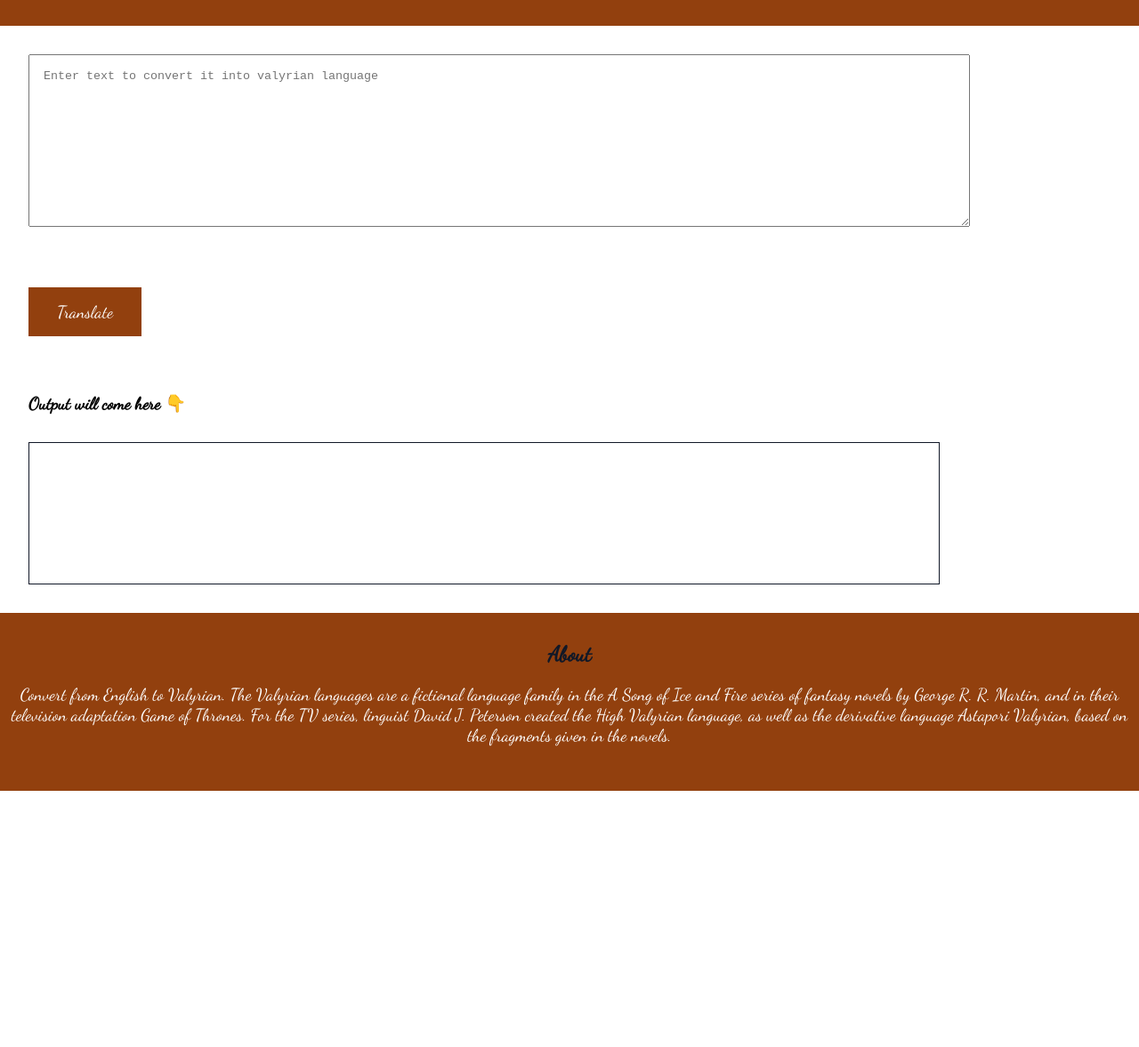
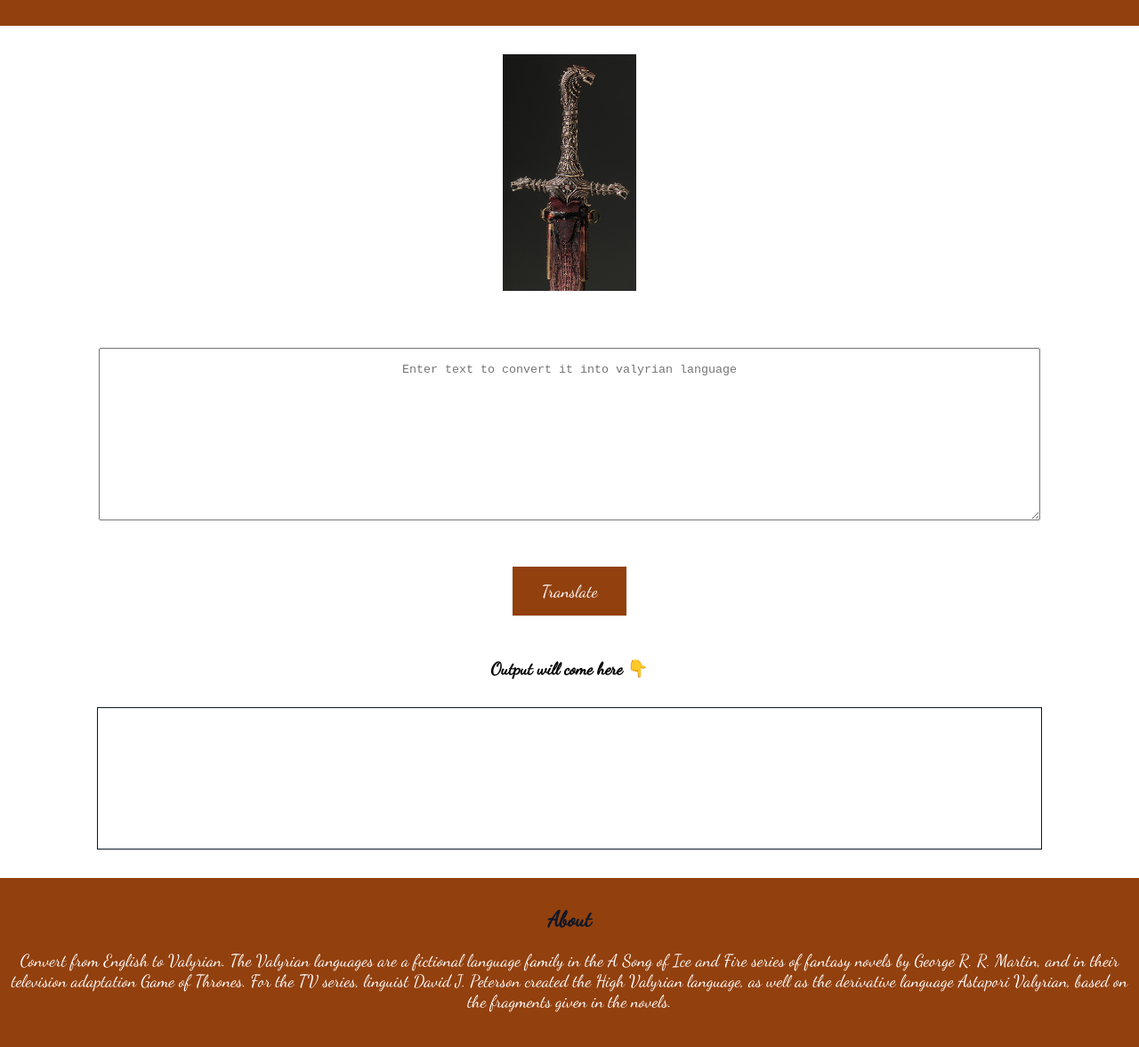
Before and after one commit to akashmehrotra29/fun-translation-app, a plain HTML site: page index.html in a window 1280 px wide. Shown: the part 73-1250 px from the top of the page at 89% size. Before the commit the page ends 962 px from the top, so only its background shows below. Drawn offline with Linux system fonts and the light colour scheme.

Commit message:
feat - convert to valyrian language

```diff
--- a/app.js
+++ b/app.js
@@ -0,0 +1,24 @@
+var btnTranslate = document.querySelector("#btn-translate");
+var txtInput = document.querySelector ("#txt-input");
+var outputDiv = document.querySelector ("#output");
+
+var url = "https://api.funtranslations.com/translate/valyrian.json"; //url of api
+
+function generateURL (text) {
+    return url + "?text=" + text;   //Generating url for get request
+}
+
+btnTranslate.addEventListener ("click", function clickEventHandler() {
+
+    fetch (generateURL(txtInput.value))     //fetch from url
+    .then (response => response.json())     //then convert response to json
+    .then (json => {                        //then write translated text to output box
+        var translatedText = json.contents.translated;
+        outputDiv.innerText = translatedText;
+    })
+
+    .catch(function errorHandler(error){    //catch block to handle error when server doesn't respond
+        console.log ("error has been occured"+error);
+        alert("Something is wrong with server. Please try again later");
+    })
+});
--- a/index.html
+++ b/index.html
@@ -5,27 +5,46 @@
     <meta name="viewport" content="width=device-width, initial-scale=1.0">
     <title>Valyrian Translator</title>
 
+    <!-- Connecting styles.css file -->
     <link href="styles.css" rel="stylesheet"/>
 
 </head>
 <body>
 
+    <!-- Creating navigation bar -->
     <nav class="navigation">
         <div class="heading"> Valyrian Translator </div>
     </nav>
 
-    <textarea id="txt-input" placeholder="Enter text to convert it into valyrian language"></textarea>
+    <!-- Creating header for image -->
+    <header class="hero">
+        <img class="hero-img" src="/images/Valyrian.jpg"/>
+    </header>
 
-    <button>Translate</button>
+    <!-- Create text area for input -->
+    <div align="center">
+        <textarea id="txt-input" placeholder="Enter text to convert it into valyrian language"></textarea>
+    </div>
 
-    <div class="output-box-text"><strong>Output will come here 👇</strong></div>
-    <div class="output-box"></div>
+    <!-- Create button to trigger event -->
+    <div align="center">
+        <button id="btn-translate">Translate</button>
+    </div>
 
+    <!-- Output -->
+    <div align="center">
+        <div class="output-box-text"><strong>Output will come here 👇</strong></div>
+        <div id="output" class="output-box"></div>
+    </div>
+
+    <!-- Footer with about section -->
     <footer class="footer">
         <div class="footer-header"> About </div>
         <p class="footer-text">Convert from English to Valyrian. The Valyrian languages are a fictional language family in the A Song of Ice and Fire series of fantasy novels by George R. R. Martin, and in their television adaptation Game of Thrones. For the TV series, linguist David J. Peterson created the High Valyrian language, as well as the derivative language Astapori Valyrian, based on the fragments given in the novels.</p>
     </footer>
 
+    <!-- Connecting javascript file -->
+    <script src="app.js" type="text/javascript"></script>
 
 </body>
 </html>
--- a/styles.css
+++ b/styles.css
@@ -22,12 +22,26 @@ body{
     text-align: center;
 }
 
+/* Header */
+.hero{
+    padding: 1rem;
+}
+
+.hero .hero-img{
+    display: block;
+    margin: auto;
+    max-width: 150px;
+    padding: 1rem;
+
+}
+
 /* Text area input */
 textarea{
     width: 80%;
     height: 20vh;
     margin: 2rem;
     padding: 1rem;
+    text-align: center;
 }
 
 /* Button */
@@ -35,11 +49,10 @@ button{
     background-color: var(--primary-color);
     color: white;
     border: none;
-    margin: 1rem 0rem;
     padding: 1rem 2rem;
     font-size: larger;
     font-family: 'Dancing Script', cursive ;
-    margin: 2rem;
+    margin: 1rem 2rem;
 
 }
 
@@ -52,14 +65,17 @@ button{
 
 .output-box{
     box-sizing: border-box;
-    width: 80%;
+    width: 83%;
     height: 20vh;
     overflow: scroll;
     border: 1px solid var(--black);
     margin: 2rem;
+    padding: 1rem;
+    font-size: x-large;
 
 }
 
+/* footer */
 .footer{
     background-color: var(--primary-color);
     padding: 2rem 0rem;
```
Also changed, not shown: images/Valyrian.jpg (added).
